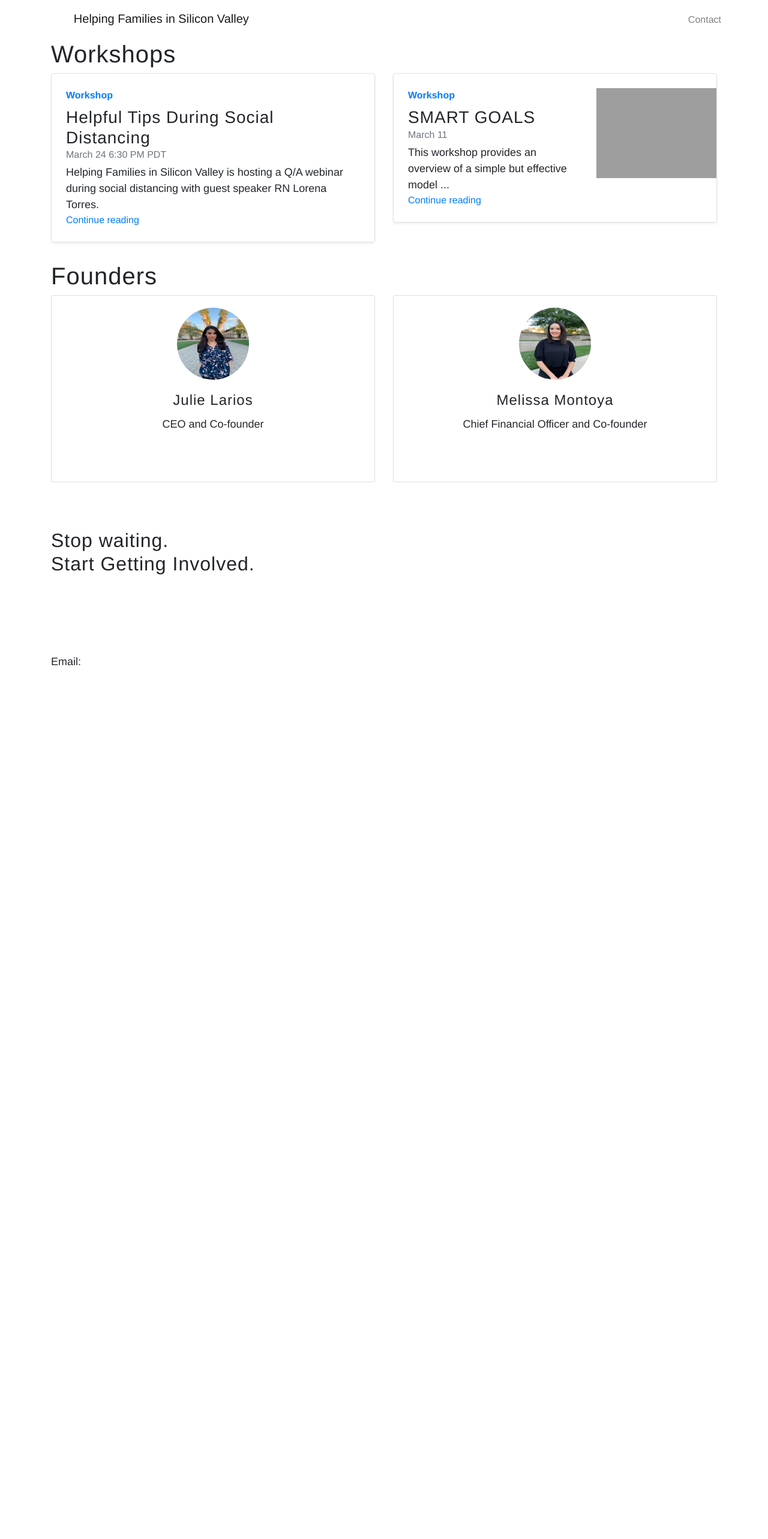
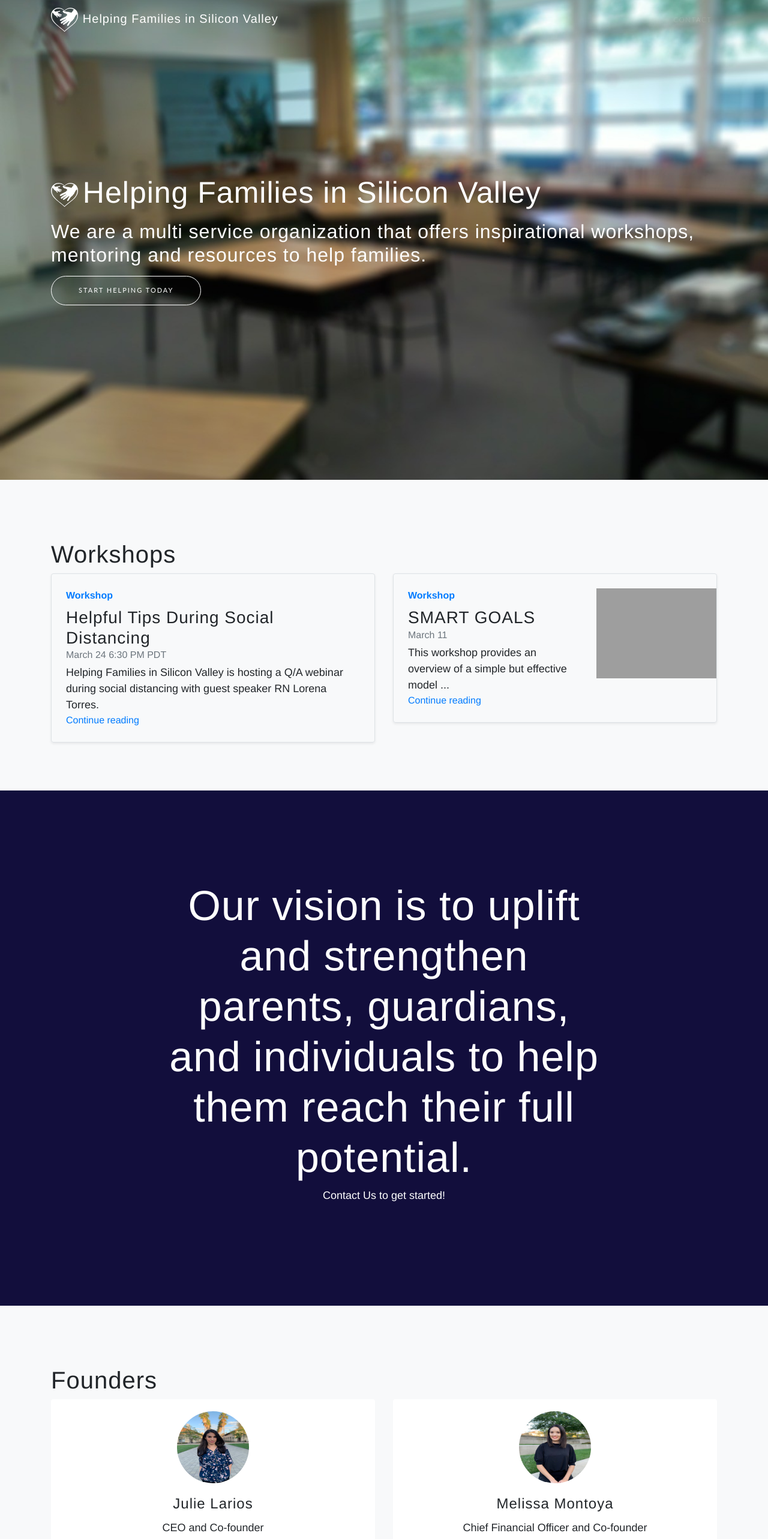
Before and after one commit to montoya332/helping-families, a React (Create React App) app: page / in a window 1280 px wide. Shown: the top 2566 px of the page at 60% size. Before the commit the page ends 1161 px from the top, so only its background shows below. Built offline with nearby package versions, Linux system fonts and the light colour scheme; grey boxes are pictures that could not be loaded.

Commit message:
update components and added header, footer, vision

```diff
--- a/src/App.js
+++ b/src/App.js
@@ -1,23 +1,26 @@
 import React from 'react';
 import './team.css';
 import NavBar from './Components/NavBar.js';
+import Header from './Components/Header.js';
 import Blog from './Components/Blog.js';
+import Vision from './Components/Vision.js';
 import Team from './Components/Team.js';
 import Classroom from './Components/Classroom.js';
 import Contacts from './Components/Contacts.js';
+import Footer from './Components/Footer.js';
 
 function App() {
   return (
     <div className="App">
 
         <NavBar />
-
+        <Header />
         <Blog />
+        <Vision />
         <Team />
         <Classroom />
         <Contacts />
-
-
+        <Footer />
 
     </div>
   );
--- a/src/Components/Blog.js
+++ b/src/Components/Blog.js
@@ -2,7 +2,7 @@ import React from 'react';
 
 const Blog = () => {
   return (
-    <div className="Blog">
+        <section id="blog" class="pb-5 bg-light page-section" >
             <div className="container">
                   <h5 className="section-title h1">Workshops</h5>
                   <div className="row mb-2 justify-content-md-center">
@@ -38,7 +38,7 @@ const Blog = () => {
                     </div>
                   </div>
                 </div>
-    </div>
+        </section>
   );
 }
 
--- a/src/Components/Classroom.js
+++ b/src/Components/Classroom.js
@@ -2,7 +2,7 @@ import React from 'react';
 
 const Classroom = () => {
   return (
-    <div className="Classroom">
+<section class="cta bg-img-classroom">
         <div className="cta-content">
             <div className="container">
               <h2>Stop waiting.<br/>Start Getting Involved.</h2>
@@ -10,7 +10,7 @@ const Classroom = () => {
             </div>
           </div>
           <div className="overlay"></div>
-    </div>
+    </section>
   );
 }
 
--- a/src/Components/Contacts.js
+++ b/src/Components/Contacts.js
@@ -2,7 +2,7 @@ import React from 'react';
 
 const Contacts = () => {
   return (
-    <div className="Contacts">
+<section class="contact bg-navy-blue-3 text-white" id="contact">
         <div className="container">
             <p>
               <a href="https://www.paypal.com/cgi-bin/webscr?cmd=_s-xclick&hosted_button_id=VFZQL9TJ28Y52&source=url">
@@ -25,7 +25,7 @@ const Contacts = () => {
               </li>
             </ul>
           </div>
-    </div>
+    </section>
   );
 }
 
--- /dev/null
+++ b/src/Components/Footer.js
@@ -0,0 +1,24 @@
+import React from 'react';
+
+const Footer = () => {
+  return (
+        <footer>
+            <div className="container">
+                <p>&copy; Helping Families in Silicon Valley 2019. All Rights Reserved.</p>
+                <ul className="list-inline">
+                    <li className="list-inline-item">
+                        <a href="#">Privacy</a>
+                    </li>
+                    <li className="list-inline-item">
+                        <a href="#">Terms</a>
+                    </li>
+                    <li className="list-inline-item">
+                        <a href="#">FAQ</a>
+                    </li>
+                </ul>
+            </div>
+        </footer>
+    );
+}
+
+export default Footer;
--- /dev/null
+++ b/src/Components/Header.js
@@ -0,0 +1,22 @@
+import React from 'react';
+
+const Header = () => {
+  return (
+        <header className="masthead bg-img-smart-goals-group">
+          <div className="container h-100">
+              <div className="row h-100">
+                  <div className="col my-auto">
+                      <div className="header-content mx-auto">
+                          <h1 className="mb-3"><img src="logo.svg" alt="" height="40" className="mr-2" />Helping Families in Silicon Valley</h1>
+                          <h2 className="mb-3 d-none d-sm-block">We are a  multi service organization that offers
+                              inspirational workshops, mentoring and resources to help families. </h2>
+                          <a href="#contact" className="btn btn-outline btn-xl js-scroll-trigger">Start Helping Today</a>
+                      </div>
+                  </div>
+              </div>
+          </div>
+        </header>
+    );
+}
+
+export default Header;
--- a/src/Components/NavBar.js
+++ b/src/Components/NavBar.js
@@ -1,10 +1,8 @@
 import React from 'react';
-import {Navbar} from 'react-bootstrap';
 
 const NavBar = () => {
   return (
-    <div className="NavBar">
-        <Navbar>
+    <nav className="navbar navbar-expand-lg navbar-light fixed-top" id="mainNav">
         <div className="container">
             <a className="navbar-brand js-scroll-trigger" href="#page-top">
                 <span className="d-none d-sm-inline mr-2"><img src="logo.svg" alt="" height="40" /></span>
@@ -18,8 +16,7 @@ const NavBar = () => {
                 </ul>
             </div>
         </div>
-        </Navbar>
-    </div>
+    </nav>
   );
 }
 
--- a/src/Components/Team.js
+++ b/src/Components/Team.js
@@ -2,7 +2,7 @@ import React from 'react';
 
 const Team = () => {
   return (
-    <div className="Team">
+<section id="team" class="pb-5 bg-light page-section" id="team">
         <div className="container">
             <h5 className="section-title h1">Founders</h5>
             <div className="row">
@@ -87,7 +87,7 @@ const Team = () => {
               </div>
             </div>
           </div>
-    </div>
+    </section>
   );
 }
 
--- /dev/null
+++ b/src/Components/Vision.js
@@ -0,0 +1,20 @@
+import React from 'react';
+
+const Vision = () => {
+  return (
+        <section className="download bg-navy-blue-3 text-white text-center" id="download">
+            <div className="container">
+                <div className="row">
+                    <div className="col-md-8 mx-auto">
+                        <h2 className="section-heading">
+                            Our vision is to uplift and strengthen parents, guardians, and individuals to help them reach their full potential.
+                        </h2>
+                        <p>Contact Us to get started!</p>
+                    </div>
+                </div>
+            </div>
+        </section>
+    );
+}
+
+export default Vision;
```
Lines whose indentation alone changed are shown as unchanged.
